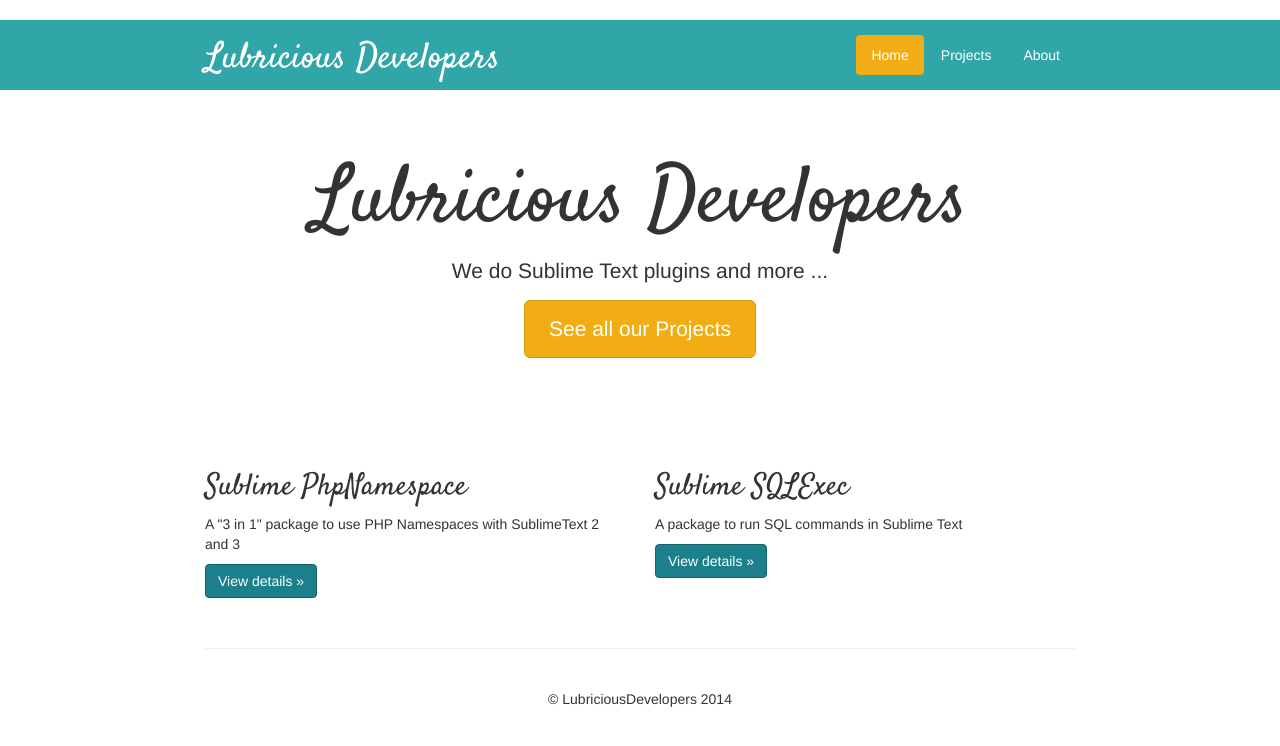
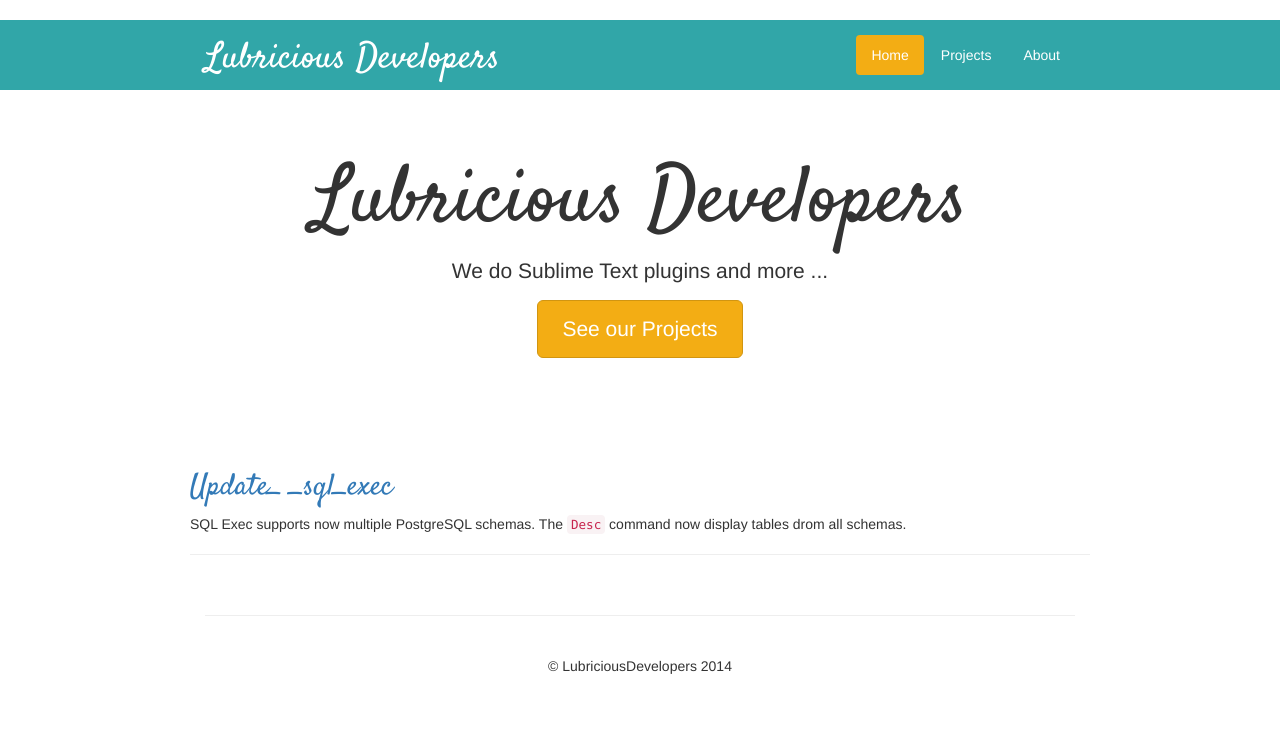
Before and after one commit to LubriciousDevelopers/lubriciousdevelopers.github.io, a Jekyll site: the page built from index.html, in a window 1280 px wide. Shown: the top 746 px of the page. Built offline with Jekyll 4.4.1, drawn with Linux system fonts in a browser that asks for light colours; nearby versions of some CDN libraries.

Commit message:
Add posts on index

```diff
--- /dev/null
+++ b/_posts/2014-05-14-UPDATE_-_SQL_Exec.md
@@ -0,0 +1 @@
+SQL Exec supports now multiple PostgreSQL schemas. The `Desc` command now display tables drom all schemas.
--- a/index.html
+++ b/index.html
@@ -6,15 +6,13 @@
 <div class="jumbotron">
     <h1>{{ site.title }}</h1>
     <p class="lead">We do Sublime Text plugins and more ...</p>
-    <p><a class="btn btn-lg btn-default" href="/projects.html" role="button">See all our Projects</a></p>
+    <p><a class="btn btn-lg btn-default" href="/projects.html" role="button">See our Projects</a></p>
 </div>
 
 <div class="row">
-    {% for project in site.data.projects %}
-        <div class="col-lg-6">
-            <h2>{{ project.name }}</h2>
-            <p>{{ project.summary }}</p>
-            <p><a class="btn btn-primary" href="/projects/{{ project.slug }}" role="button">View details »</a></p>
-        </div>
+    {% for post in site.posts %}
+        <a href="{{ post.url }}"><h2>{{ post.title }}</h2></a>
+        {{ post.excerpt }}
+        <hr/>
     {% endfor %}
 </div>
--- a/projects/sublime-sql-exec/index.html
+++ b/projects/sublime-sql-exec/index.html
@@ -129,6 +129,7 @@
                 <h4>Sample configuration file</h4>
 
                 <pre>
+                    {% highlight json %}
                     {
                         "connections": {
                             "Connection 1": {
@@ -158,6 +159,7 @@
                             }
                         }
                     }
+                    {% endhighlight %}
                 </pre>
 
             </div>
```
Also changed, not shown: projects.html (+7 -5 lines).
